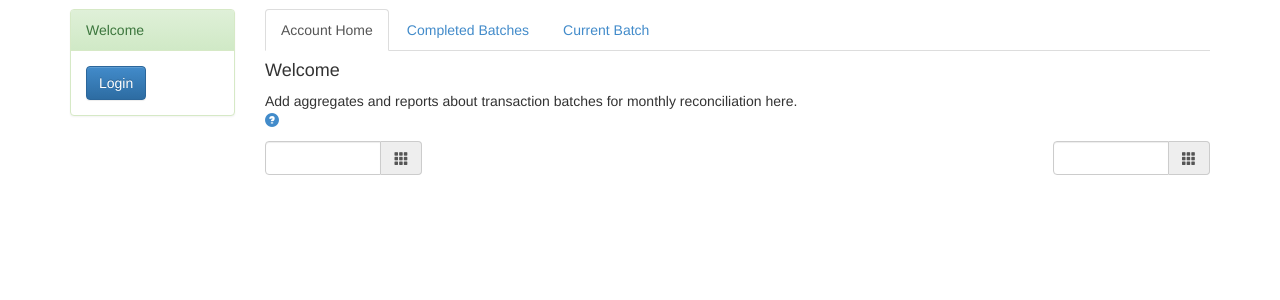
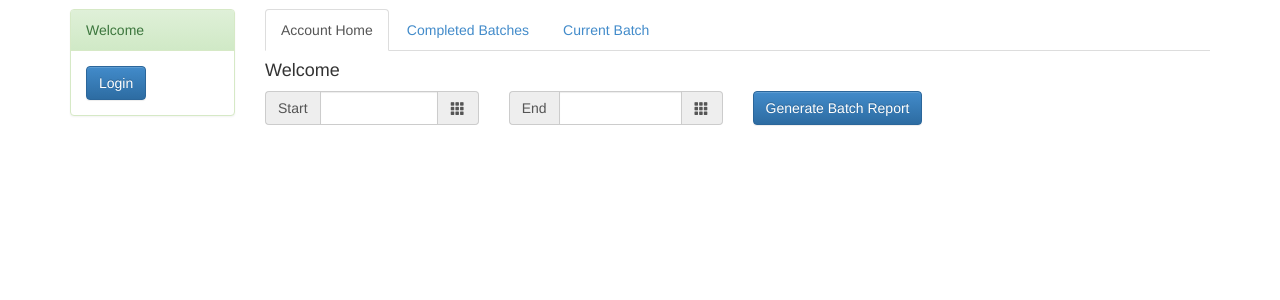
Before and after one commit to stormsherpa/bitcoin-retail, a Django app: template coinexchange/btc/pos/templates/coinexchange/pos/admin.html in a window 1280 px wide. Shown: the part 51-351 px from the top of the page. Run offline with Django 3.2, Linux system fonts and the light colour scheme; the template is opened without the code that fills it, so the values that code supplies are empty; parts of the project's set-up code (start-up, migrations or seed data) failed here and were passed over; some libraries are stand-ins or nearby versions.

Commit message:
Improve error message when coinbase is not enabled.  Work on date pickers for reporting.

```diff
--- a/coinexchange/btc/pos/templates/coinexchange/pos/admin.html
+++ b/coinexchange/btc/pos/templates/coinexchange/pos/admin.html
@@ -13,26 +13,43 @@ POS Admin - {{user.username}}
 <div class="tab-content">
 	<div class="tab-pane active" id="account">
 		<h4>Welcome</h4>
-		<p>
+		<!-- <p>
 			Add aggregates and reports about transaction batches for monthly
 			reconciliation here.<br/>
 			<a class="coinexchange-help glyphicon glyphicon-question-sign" help-document="testing" help-title="Test Help Document"></a>
 
-		</p>
-		<p>
-			<div class="input-group date col-md-2" style="float:right;">
-				<input type="text" class="form-control" id="end_date"/>
-				<span class="input-group-addon"><i class="glyphicon glyphicon-th"></i></span>
+		</p> -->
+		<div class="row">
+			<div class="col-md-3">
+				<div class="input-group date date-start">
+					<span class="input-group-addon">Start</span>
+					<input type="text" class="form-control" id="start_date"/>
+					<span class="input-group-addon"><i class="glyphicon glyphicon-th"></i></span>
+				</div>
 			</div>
-			<div class="input-group date col-md-2">
-				<input type="text" class="form-control" id="start_date"/>
-				<span class="input-group-addon"><i class="glyphicon glyphicon-th"></i></span>
+			<div class="col-md-3">
+				<div class="input-group date date-end">
+					<span class="input-group-addon">End</span>
+					<input type="text" class="form-control" id="end_date"/>
+					<span class="input-group-addon"><i class="glyphicon glyphicon-th"></i></span>
+				</div>
+			</div>
+			<div class="col-md-2">
+				<button class="btn btn-primary" id="generate_batch_report">Generate Batch Report</button>
 			</div>
 
-		</p>
+		</div>
 	</div>
 	<script type="application/javascript">
-		$('.input-group.date').datepicker({});
+		var date = new Date()
+		var endDate = date.getMonth()+'/'+date.getDate()+'/'+date.getFullYear();
+		$('.input-group.date.date-start').datepicker({endDate:endDate});
+		$('.input-group.date.date-end').datepicker({endDate:endDate});
+		$('#generate_batch_report').bind('click', function(){
+			var start_date = $('#start_date').val();
+			var end_date = $('#end_date').val();
+			alert("Generate a batch report. "+start_date+'-'+end_date);
+		});
 	</script>
 	<div class="tab-pane" id="newbatch">
 		{% if unbatched_tx %}
--- /dev/null
+++ b/coinexchange/main/templates/coinexchange/account/link_to_coinbase_error.html
@@ -0,0 +1,3 @@
+Account not linked with coinbase.<br/>
+Please go to <a href="{% url 'account_settings' %}">Your Settings</a> and authorize
+Bitcoin Retail to work with your Coinbase account by clicking on 'Authorize Coinbase API'.
```
Also changed, not shown: coinexchange/main/lib.py (+5 -2 lines).
